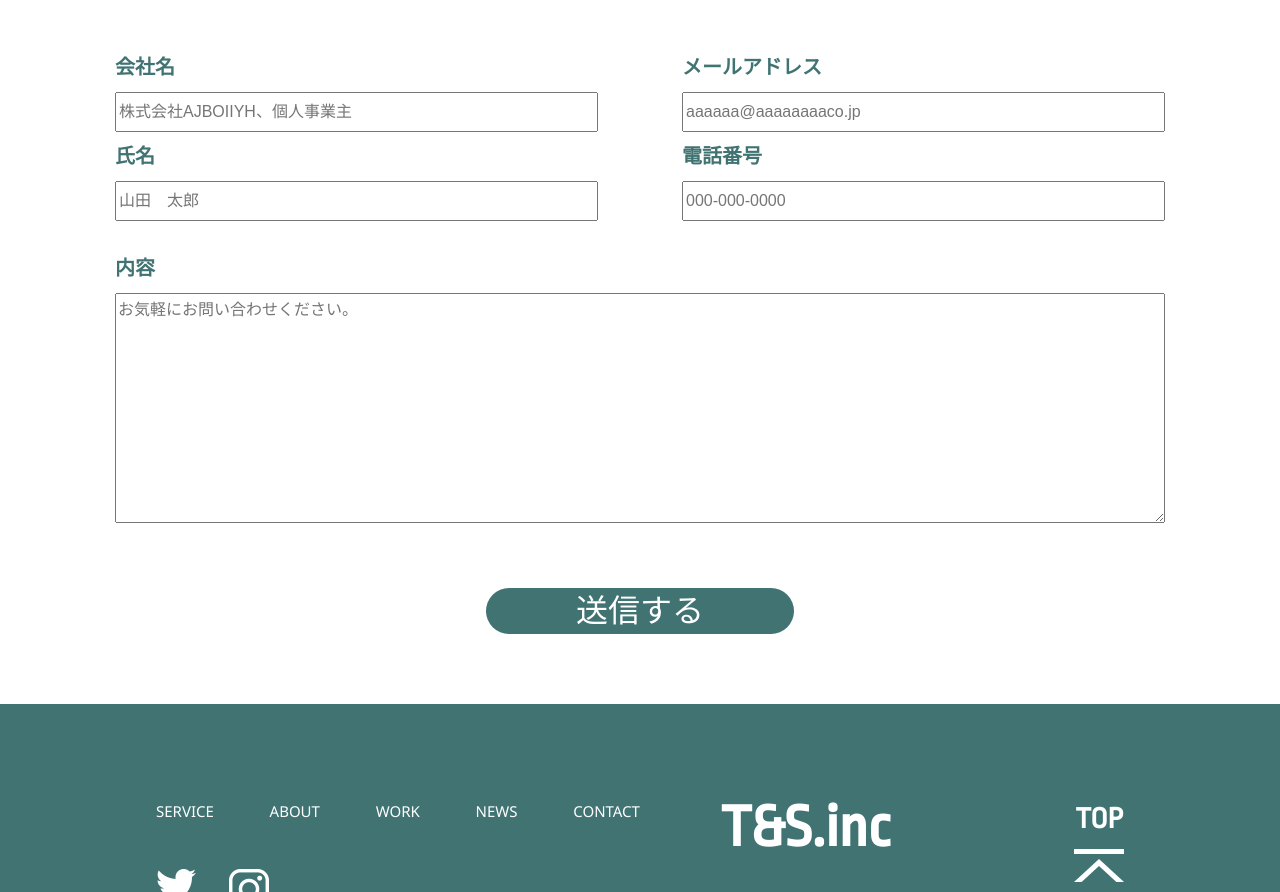
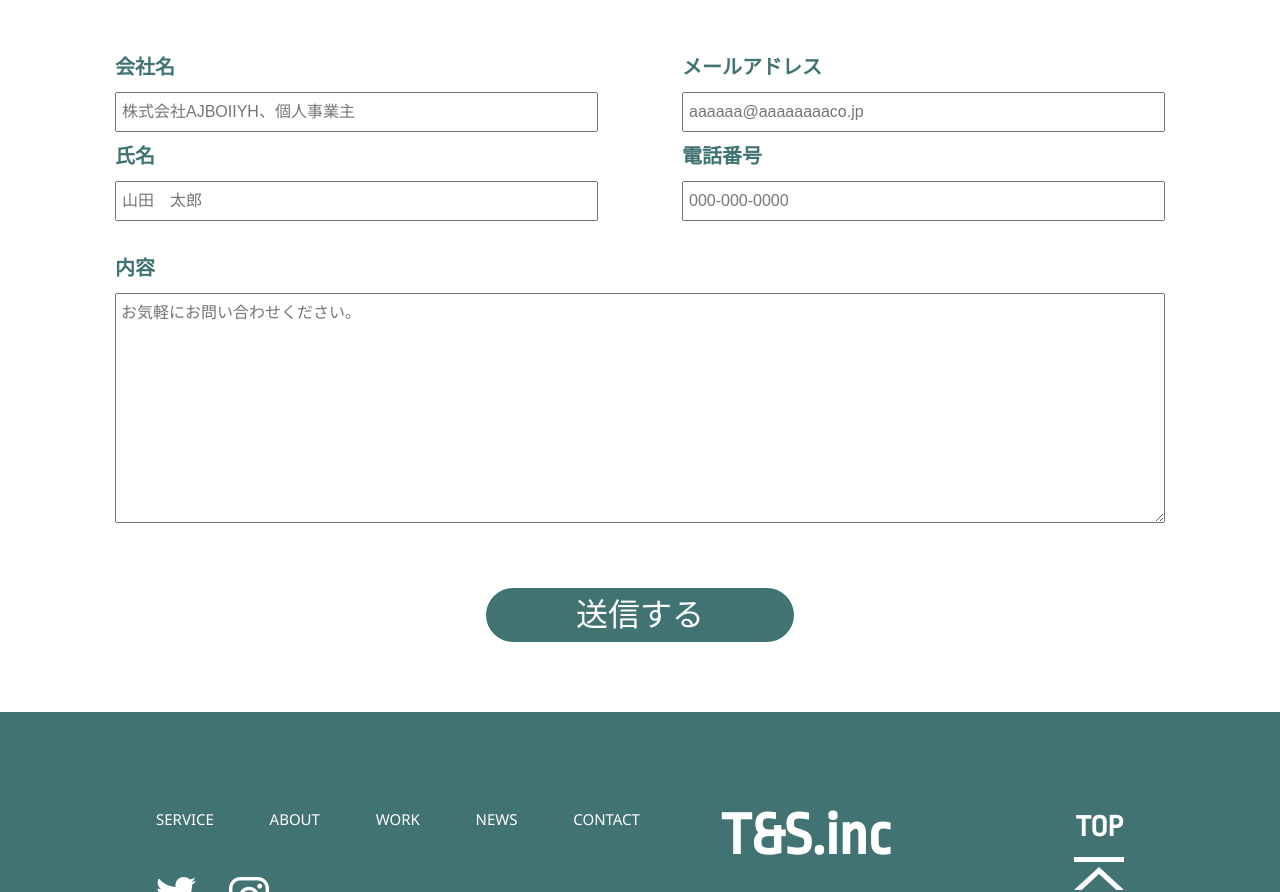
Before and after one commit to yamaguchiyoshiharu55/portfolio, a plain HTML site: page index.html in a window 1280 px wide. Shown: the part 3275-4167 px from the top of the page. Drawn offline with nearby package versions, Linux system fonts and the light colour scheme.

Commit message:
微調整
微調整

```diff
--- a/css/style.css
+++ b/css/style.css
@@ -548,6 +548,10 @@ input[type="submit"] {
     margin-bottom: 14px;
     box-sizing: border-box;
     height: 40px;
+    padding: 5px;
+}
+
+.contact_form div input::placeholder {
     font-size: 16px;
 }
 
@@ -555,6 +559,10 @@ input[type="submit"] {
     width: 100%;
     height: 230px;
     box-sizing: border-box;
+    padding: 5px;
+}
+
+.contact_form textarea::placeholder {
     font-size: 16px;
 }
 
```
